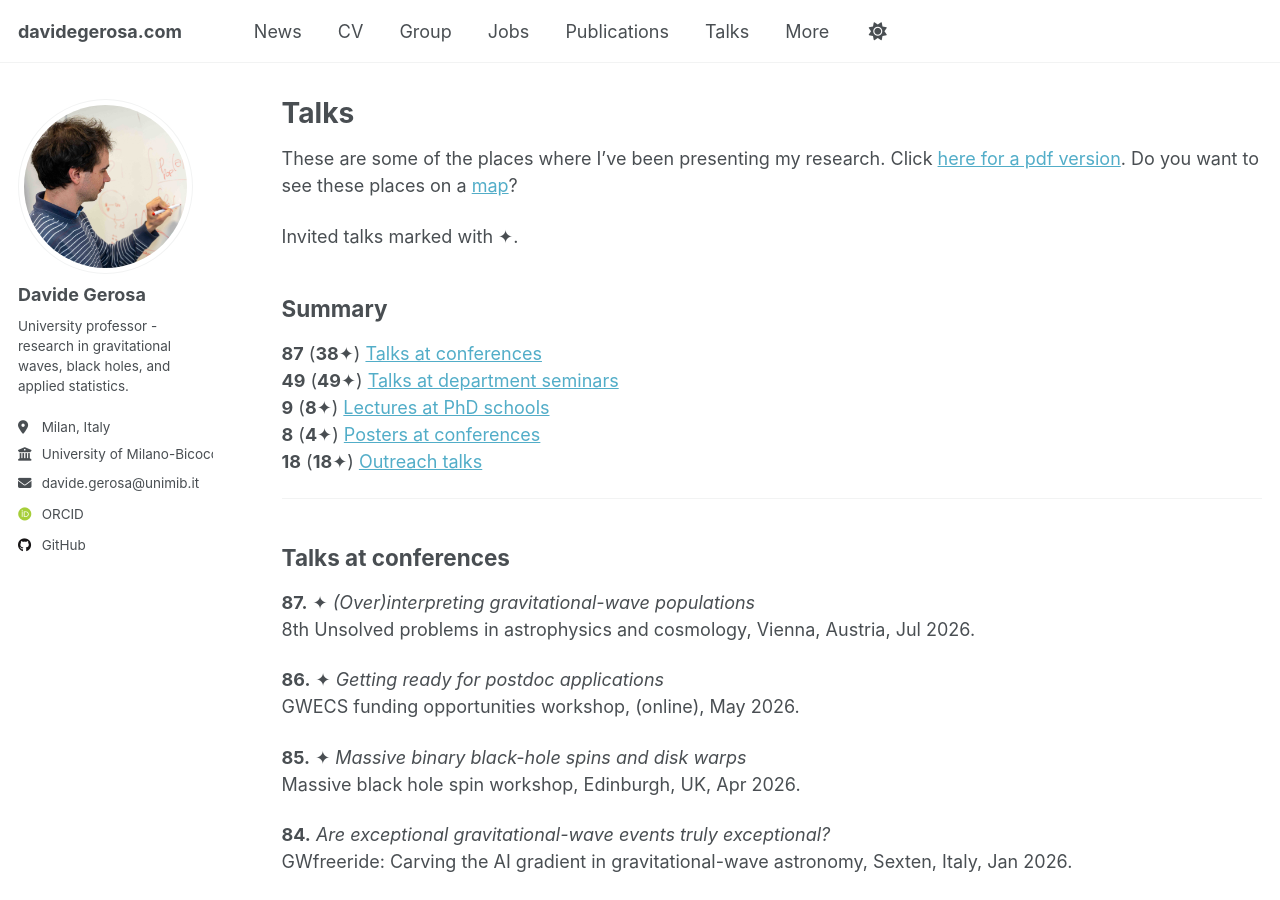
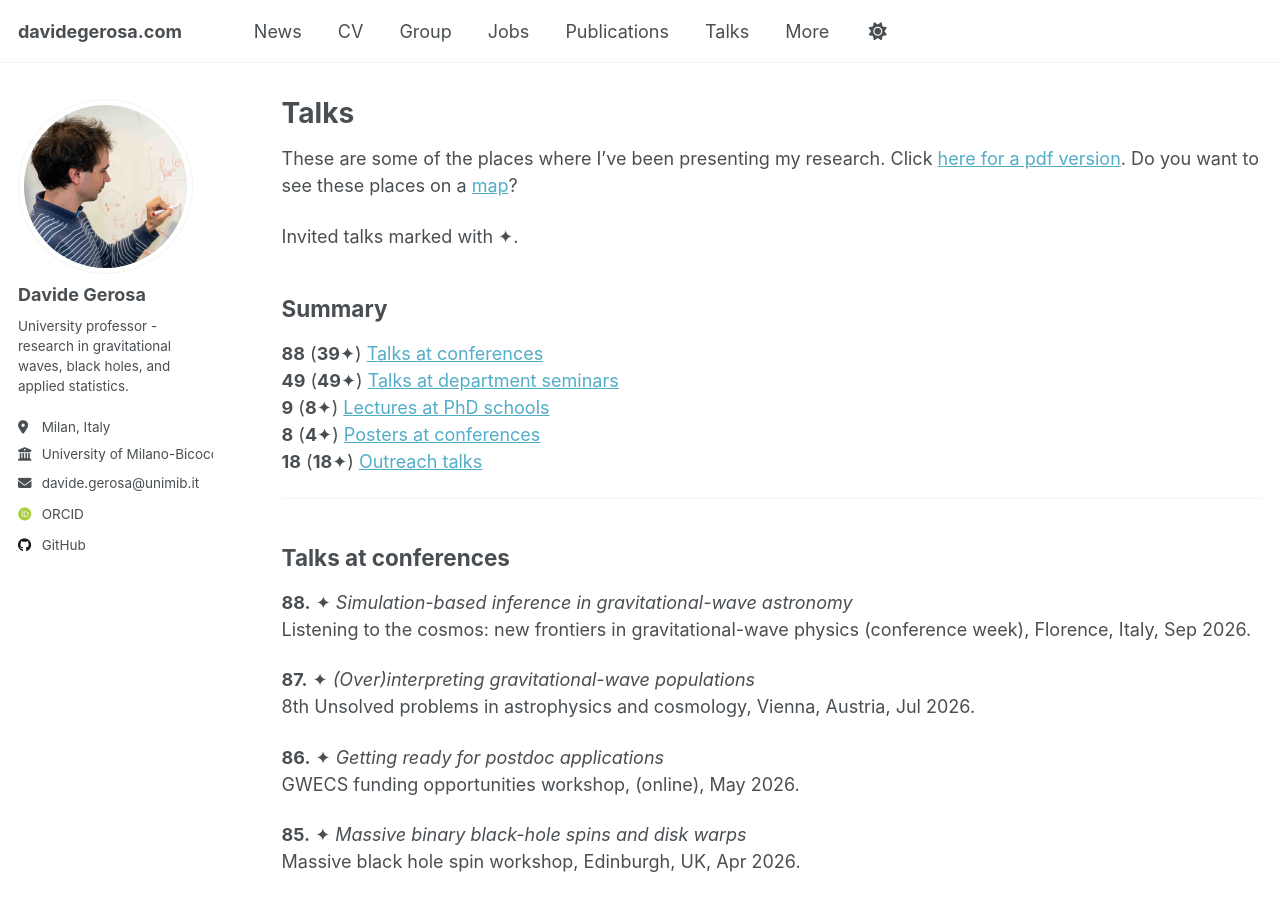
Before and after one commit to dgerosa/website, a Jekyll site: the page built from _pages/talks.md, in a window 1280 px wide and 900 px high. Built offline with Jekyll 4.4.1, drawn with Linux system fonts in a browser that asks for light colours; some web fonts are replaced; some of the changed text lies outside the part shown.

Commit message:
Website update from workflow

```diff
--- a/_pages/_talks.md
+++ b/_pages/_talks.md
@@ -1,7 +1,7 @@
 Invited talks marked with ✦.
 
 ## Summary
-**87** (**38**✦) [Talks at conferences](#talks-at-conferences) \
+**88** (**39**✦) [Talks at conferences](#talks-at-conferences) \
 **49** (**49**✦) [Talks at department seminars](#talks-at-department-seminars) \
 **9** (**8**✦) [Lectures at PhD schools](#lectures-at-phd-schools) \
 **8** (**4**✦) [Posters at conferences](#posters-at-conferences) \
@@ -10,6 +10,9 @@ Invited talks marked with ✦.
 ---
 
 ## Talks at conferences
+
+**88.** ✦ *Simulation-based inference in gravitational-wave astronomy*  \\
+Listening to the cosmos: new frontiers in gravitational-wave physics (conference week), Florence, Italy, Sep 2026.
 
 **87.** ✦ *(Over)interpreting gravitational-wave populations*  \\
 8th Unsolved problems in astrophysics and cosmology, Vienna, Austria, Jul 2026.
```
Also changed, not shown: other parts of _pages/_talks.md (+1 -1 lines), _pages/_citations.md (+5 -5 lines), _pages/_group.md (+1 -1 lines), _pages/_publications.md (+1 -1 lines).
